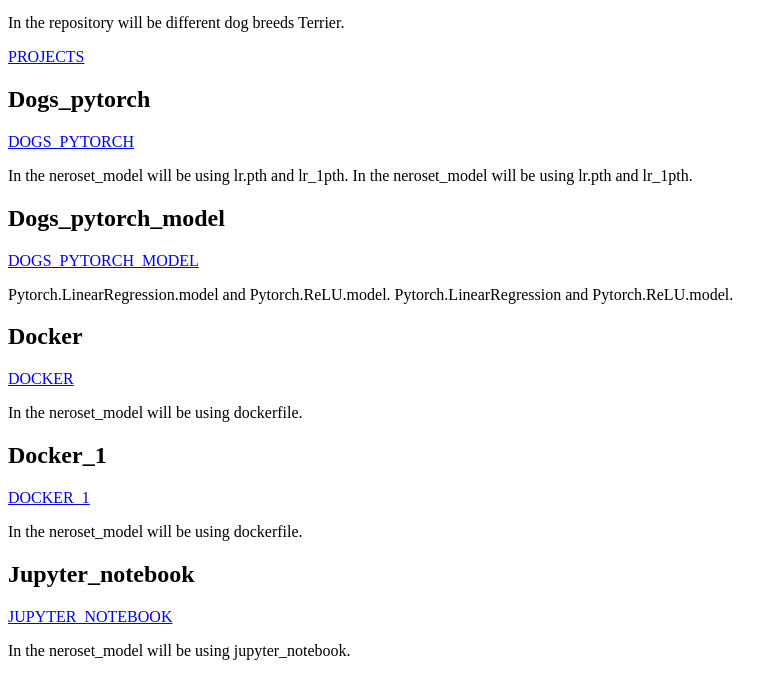
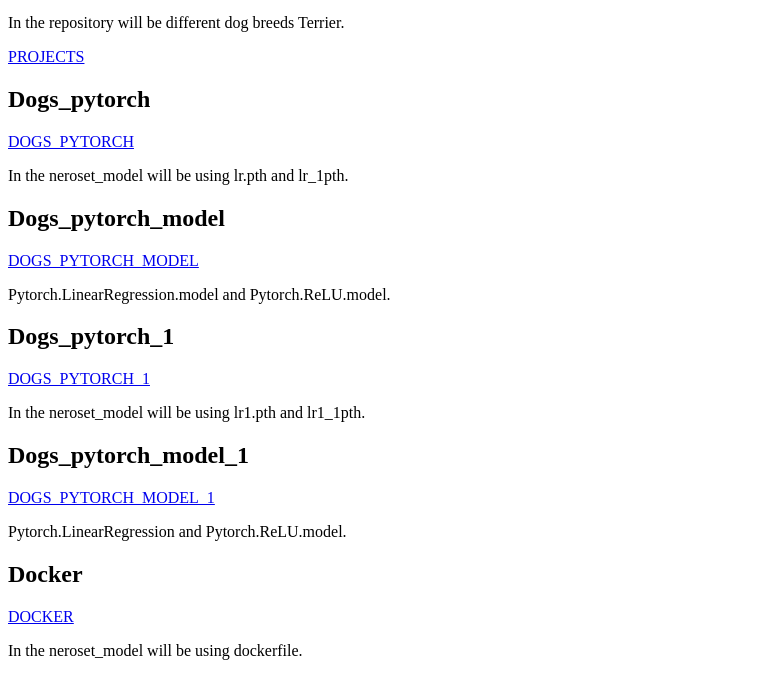
Before and after one commit to viktar99999/rezume, a plain HTML site: page Rezume/dogs_2.html in a window 1280 px wide. Shown: the part 126-800 px from the top of the page, without its empty margins (0-783 px from the left). Drawn offline with Linux system fonts and the light colour scheme.

Commit message:
dogs_2_html

```diff
--- a/Rezume/dogs_2.html
+++ b/Rezume/dogs_2.html
@@ -15,12 +15,20 @@
 <a href="https://github.com/viktar99999/dogs_2/tree/dogs_pytorch/dogs_pytorch/">DOGS_PYTORCH</a>
 <p>
     In the neroset_model will be using lr.pth and lr_1pth.
-    In the neroset_model will be using lr.pth and lr_1pth.
 </p>
 <h2>Dogs_pytorch_model</h2>
-<a href="https://github.com/viktar99999/dogs_2/tree/dogs_pytorch_model/dogs_pytorch/model/">DOGS_PYTORCH_MODEL</a>
+<a href="https://github.com/viktar99999/dogs_2/tree/dogs_pytorch_model/dogs_pytorch/dogs_pytorch_model/">DOGS_PYTORCH_MODEL</a>
 <p>
     Pytorch.LinearRegression.model and Pytorch.ReLU.model.
+</p>
+<h2>Dogs_pytorch_1</h2>
+<a href="https://github.com/viktar99999/dogs_2/tree/dogs_pytorch_1/dogs_pytorch_1">DOGS_PYTORCH_1</a>
+<p>
+    In the neroset_model will be using lr1.pth and lr1_1pth.
+</p>
+<h2>Dogs_pytorch_model_1</h2>
+<a href="https://github.com/viktar99999/dogs_2/tree/dogs_pytorch_model_1/dogs_pytorch_1/dogs_pytorch_model_1/">DOGS_PYTORCH_MODEL_1</a>
+<p>
     Pytorch.LinearRegression and Pytorch.ReLU.model.
 </p>
 <h2>Docker</h2>
```
